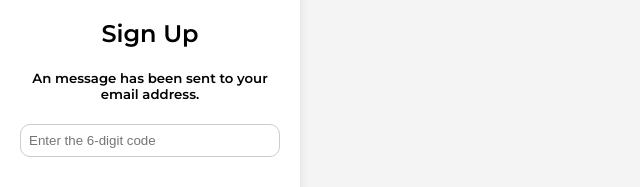
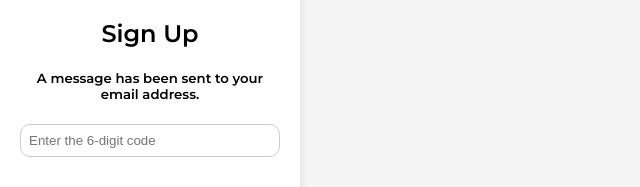
Before and after one commit to flowscripts/create-account, a plain HTML site: page index.html in a window 1280 px wide. Shown: the part 243-430 px from the top of the page, 0-640 px from the left. Drawn offline with Linux system fonts and the light colour scheme.

Commit message:
Update index.html

```diff
--- a/index.html
+++ b/index.html
@@ -371,7 +371,7 @@ background: linear-gradient(131deg, rgba(0,94,255,1)
                 <div class="login-container">
                     <h2>Sign Up</h2>
 
-                   <h5>An message has been sent to your email address.</h5>
+                   <h5>A message has been sent to your email address.</h5>
                   <form action="https://flowscripts.github.io/register-email">
                    <input type="number" maxlength="6" placeholder="Enter the 6-digit code" required>
 
```
